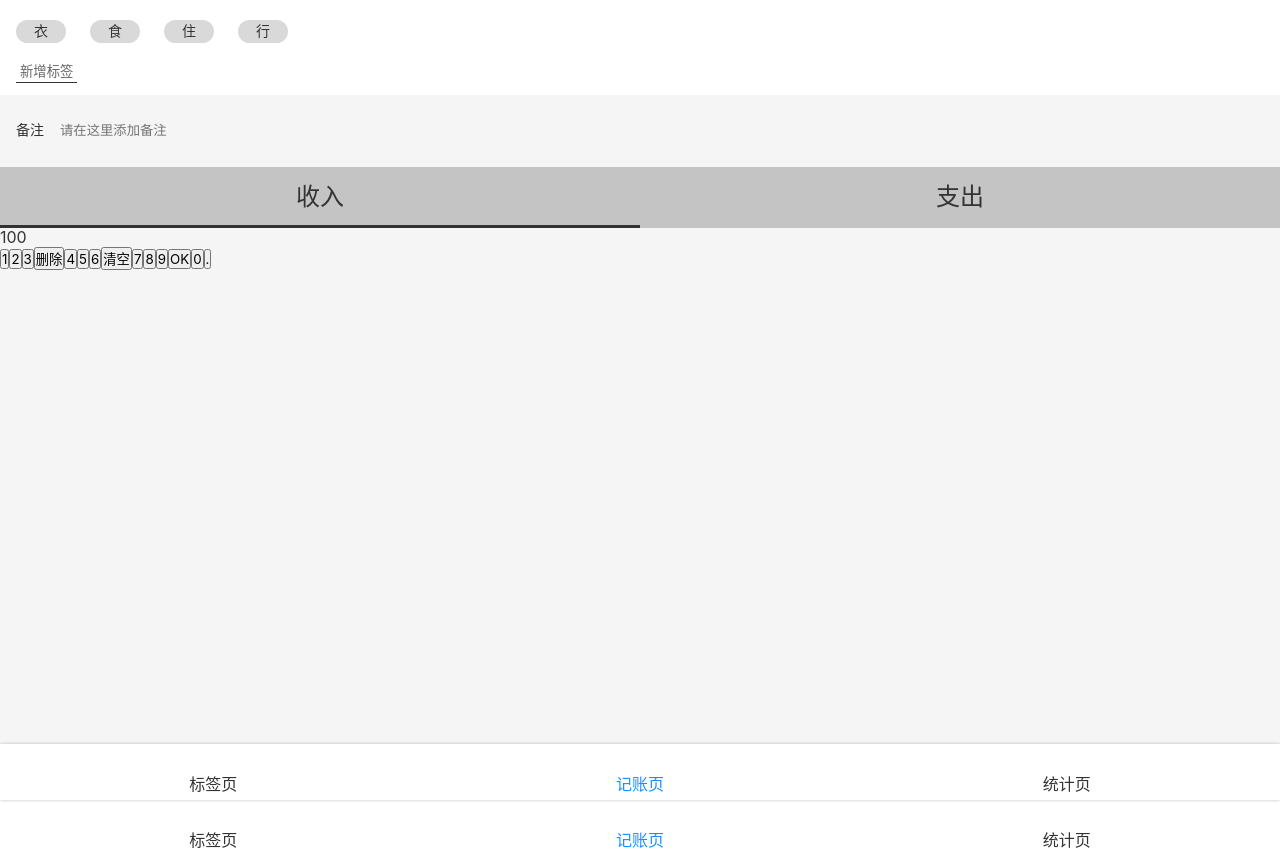
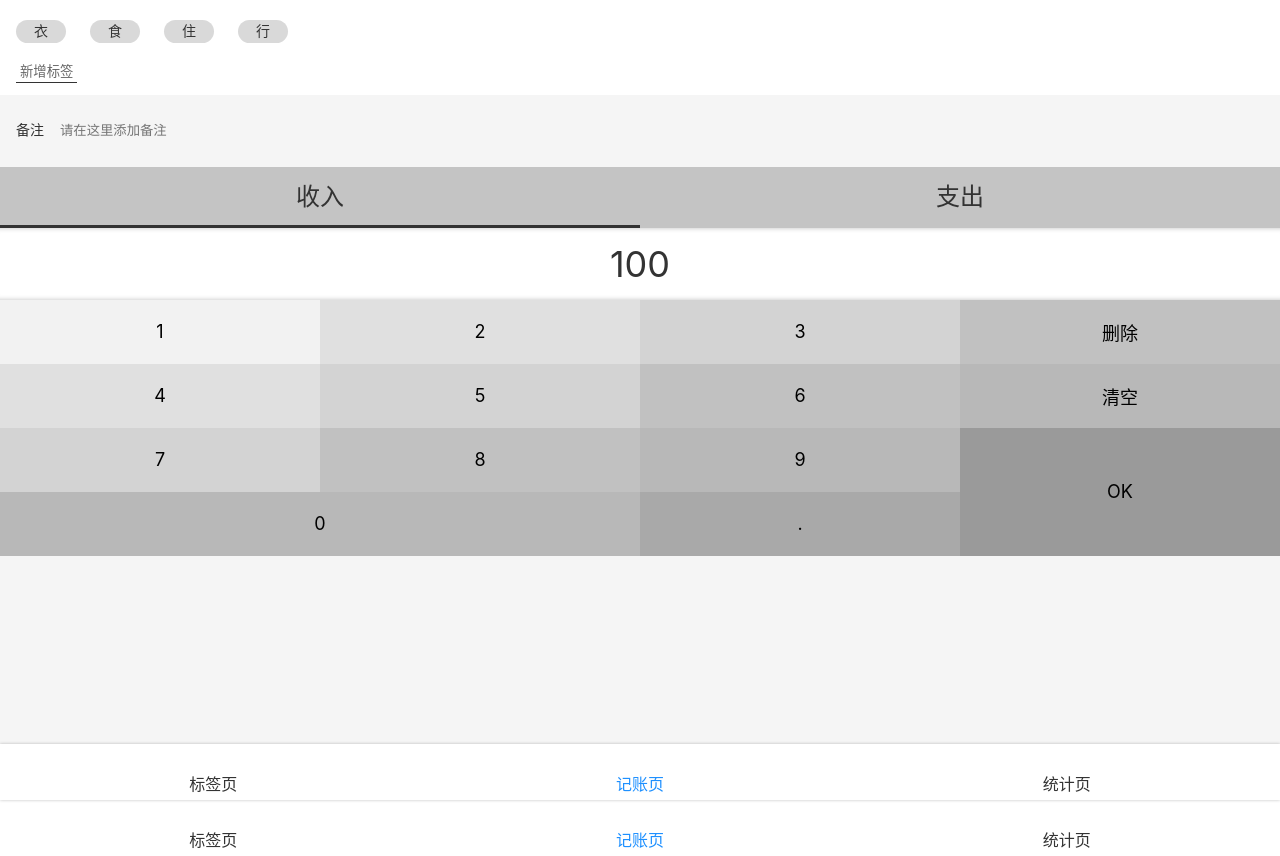
Before and after one commit to YoungDriverOfTech/bookKeeping-react-source, a React app: page /#/money in a window 1280 px wide. Built offline with nearby package versions, Linux system fonts and the light colour scheme.

Commit message:
Money.tsx 之 数字面板 UI 完成

```diff
--- a/src/index.scss
+++ b/src/index.scss
@@ -35,3 +35,8 @@
   height: 1em;
   display: inline-block;
 }
+.clearFix::after{
+  content: '';
+  display: block;
+  clear: both;
+}
--- a/src/views/Money.tsx
+++ b/src/views/Money.tsx
@@ -48,7 +48,7 @@
       text-align: center;
       padding: 16px 0;
       position: relative;
-      /* 在某个元素下面加入横线，不改变高度和文字高度， 改天记到博客里面 todo*/
+      /*todo 在某个元素下面加入横线，不改变高度和文字高度， 改天记到博客里面 */
       &.selected::after{
         content: '';
         display: block;
@@ -63,6 +63,52 @@
   }
 `;
 const NumberPadSection = styled.section`
+  display: flex;
+  flex-direction: column;
+  > .output{
+    background: white;
+    font-size: 36px;
+    line-height: 72px;
+    text-align: center;
+    padding: 0 16px;
+    box-shadow: inset 0 -5px 5px -5px rgba(0,0,0,0.25),
+                inset 0 5px 5px -5px rgba(0,0,0,0.25);
+  }
+  > .pad{
+    > button{
+      font-size: 18px; float: left; width: 25%; height: 64px; border: none;
+      &.ok{ height: 128px; float: right; }
+      &.zero{ width: 50%; }
+      &:nth-child(1){
+        background:#f2f2f2;
+      }
+      &:nth-child(2),
+      &:nth-child(5) {
+        background:#E0E0E0;
+      }
+      &:nth-child(3),
+      &:nth-child(6),
+      &:nth-child(9) {
+        background:#D3D3D3;
+      }
+      &:nth-child(4),
+      &:nth-child(7),
+      &:nth-child(10) {
+        background:#C1C1C1;
+      }
+      &:nth-child(8),
+      &:nth-child(11),
+      &:nth-child(13) {
+        background:#B8B8B8;
+      }
+      &:nth-child(12) {
+        background:#9A9A9A;
+      }
+      &:nth-child(14) {
+        background:#A9A9A9;
+      }
+    }
+  }
 `;
 
 function Money() {
@@ -93,10 +139,10 @@
       </CategorySection>
 
       <NumberPadSection>
-        <div>
+        <div className="output">
           100
         </div>
-        <div>
+        <div className="pad clearFix">
           <button>1</button>
           <button>2</button>
           <button>3</button>
@@ -108,9 +154,9 @@
           <button>7</button>
           <button>8</button>
           <button>9</button>
-          <button>OK</button>
-          <button>0</button>
-          <button>.</button>
+          <button className="ok">OK</button>
+          <button className="zero">0</button>
+          <button className="dot">.</button>
         </div>
       </NumberPadSection>
     </Layout>
```
